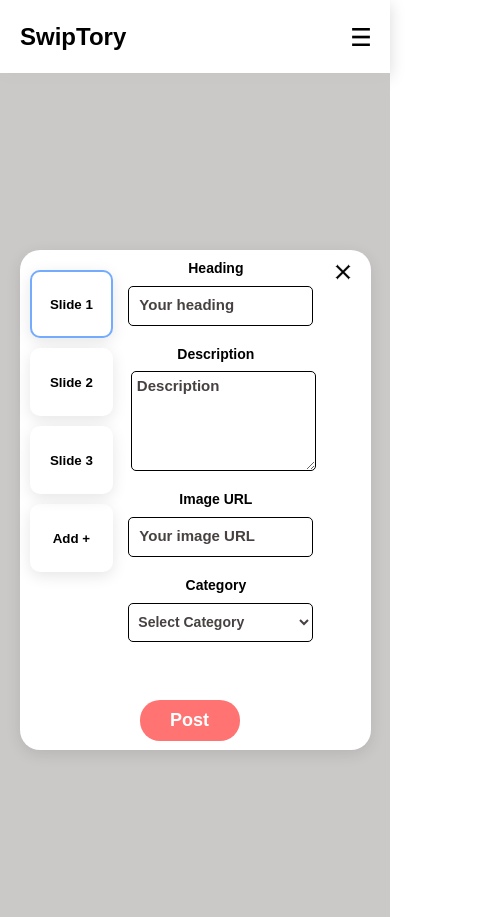
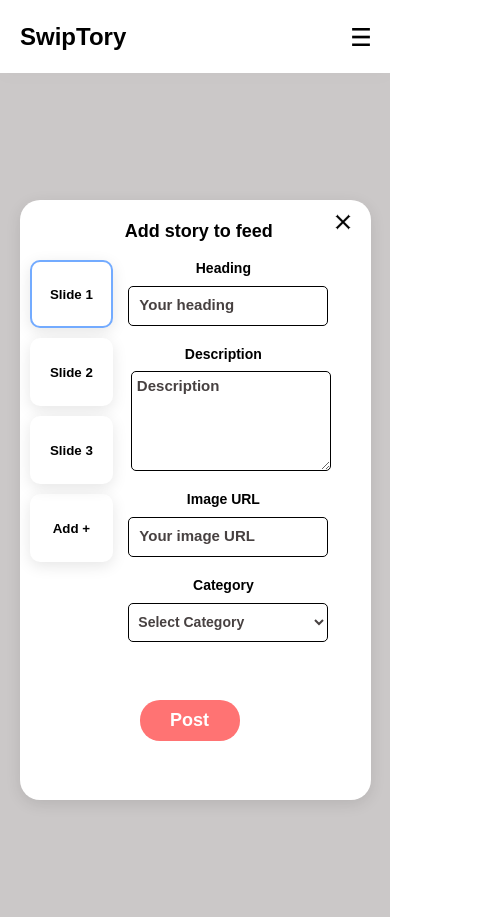
Before and after one commit to gaurav-code014/SwipTory-GG, a React (Vite) app in the folder Frontend/vite-project/: page /add in a window 390 px wide. Shown: the whole page, 493 px wide, since content can reach past the window. Built offline with nearby package versions, Linux system fonts and the light colour scheme.

Commit message:
made changes for mobile view

```diff
--- a/Frontend/vite-project/src/components/AddStory.jsx
+++ b/Frontend/vite-project/src/components/AddStory.jsx
@@ -129,6 +129,7 @@ const AddStory = () => {
        <Navbar />
        <div className="wrapper">
          <div className="add-story-container">
+         <div className="add-story-to-feed">Add story to feed</div>
          <button
             onClick={handleCancelClick}
             className="cancel-button"
@@ -176,7 +177,7 @@ const AddStory = () => {
            </div>
            <div className="content-container">
            {slides.map((slide, index) => (
-             <div key={index} style={{ display: index === activeSlide ? "block" : "none" }}>
+             <div key={index} style={{ display: index === activeSlide ? "block" : "none" }} className="content1">
                <div className="input-group">
                  <label className="label">Heading</label>
                  <input
--- a/Frontend/vite-project/src/components/EditStory.jsx
+++ b/Frontend/vite-project/src/components/EditStory.jsx
@@ -14,6 +14,7 @@ const EditStory = () => {
  const [slides, setSlides] = useState([]);
  const [activeSlide, setActiveSlide] = useState(0);
  const [validationErrors, setValidationErrors] = useState({});
+ const [isLoading, setIsLoading] = useState(true);
 
  const categories = [
     'food',
@@ -30,6 +31,7 @@ const EditStory = () => {
 
  useEffect(() => {
     const fetchStoryDetails = async () => {
+      setIsLoading(true);
       try {
         const response = await axios.get(`${API_BASE_URL}/stories/${id}`, {
           headers: {
@@ -39,6 +41,9 @@ const EditStory = () => {
         setSlides(response.data.story.slides);
       } catch (error) {
         console.error('Failed to fetch story details:', error);
+      }
+      finally {
+        setIsLoading(false);
       }
     };
 
@@ -136,6 +141,11 @@ const EditStory = () => {
  return (
     <>
       <Navbar />
+      {isLoading && (
+        <div className="loader-container visible">
+          <div className="loader"></div>
+        </div>
+      )}
       <div className="wrapper">
         <div className="add-story-container">
         <button
--- a/Frontend/vite-project/src/css/AddEditStory.css
+++ b/Frontend/vite-project/src/css/AddEditStory.css
@@ -5,6 +5,40 @@
     justify-content: center;
     align-items: center;
 }
+
+.loader {
+    width: 50px;
+    aspect-ratio: 1;
+    --_c: no-repeat radial-gradient(farthest-side, #25b09b 92%, #0000);
+    background:
+       var(--_c) top,
+       var(--_c) left,
+       var(--_c) right,
+       var(--_c) bottom;
+    background-size: 12px 12px;
+    animation: l7 1s infinite;
+   }
+
+   @keyframes l7 {
+    to {
+       transform: rotate(.5turn);
+    }
+   }
+
+
+   .loader-container {
+    display: flex;
+    justify-content: center;
+    align-items: center;
+    position: fixed;
+    top: 0;
+    left: 0;
+    width: 100%;
+    height: 100%;
+    background-color: rgb(255, 255, 255);
+    z-index: 1005;
+}
+
 
 .add-story-container {
     position: relative;
@@ -179,8 +213,8 @@ select {
 
 .slide-limit-text {
     position: absolute;
-    top: 10px;
-    left: 550px;
+    top: 15px;
+    left: 500px;
     width: 100px;
     height: 13px;
     font-family: 'DM Sans', sans-serif;
@@ -201,15 +235,32 @@ select {
 
 }
 
+.add-story-to-feed
+{
+    display: none;
+}
+
 @media (max-width: 768px) {
+
+    .content1
+    {
+        width: 400px;
+    }
+
+    .wrapper {
+        min-width: 100%;
+    }
+
     .add-story-container {
+        overflow: hidden;
         width: 90%;
         max-width: 100%;
         padding: 10px;
         display: flex;
         flex-direction: row;
         margin-top: 10px;
-        height: 500px;
+        height: auto;
+        min-height: 600px;
     }
 
     .slide-selector {
@@ -217,6 +268,7 @@ select {
         flex-direction: column;
         width: 30%;
         margin-right: 10px;
+        margin-top: 50px;
     }
 
     .slide-limit-text {
@@ -267,13 +319,14 @@ select {
         width: 100%;
         margin-bottom: 10px;
         position: absolute;
-        top: 450px;
+        top: 500px;
         left: 120px;
         width: 100px;
     }
 
     .content-container {
-        width: 70%;
+        margin-top: 50px;
+        width: 100%;
         display: flex;
         flex-direction: column;
         align-items: flex-start;
@@ -294,4 +347,16 @@ select {
         margin-left: 15px;
 
     }
+
+    .add-story-to-feed {
+        display: block;
+        position: absolute;
+        font-family: 'DM Sans', sans-serif;
+        font-size: 18px;
+        font-weight: 700;
+        line-height: 23.44px;
+        text-align: center;
+        left: 30%;
+        top:20px;
+     }
 }
```
